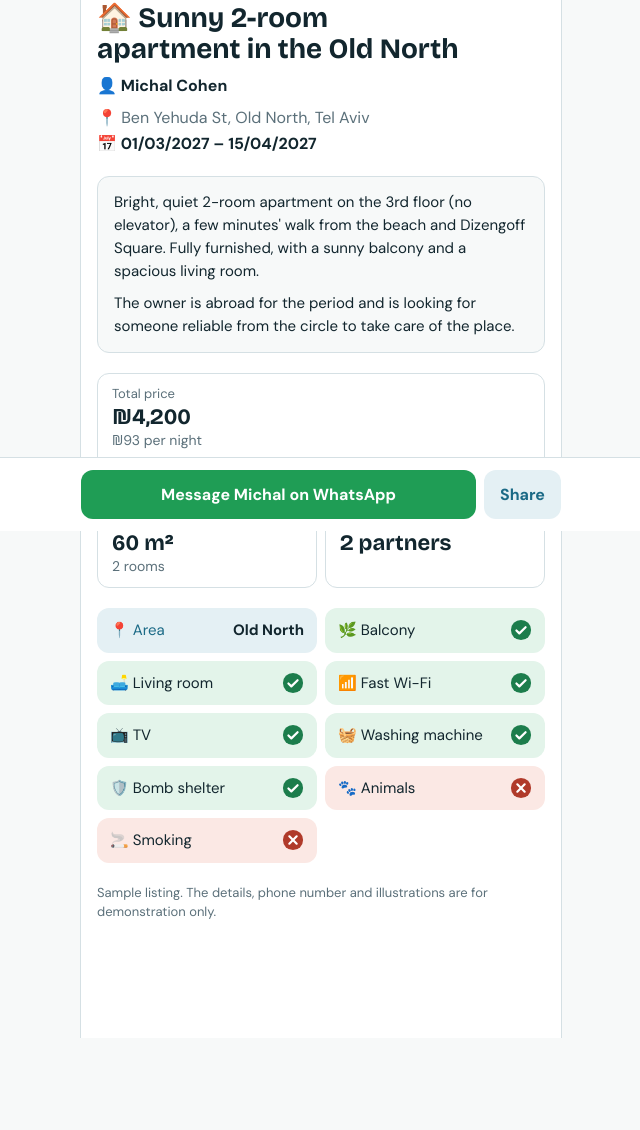
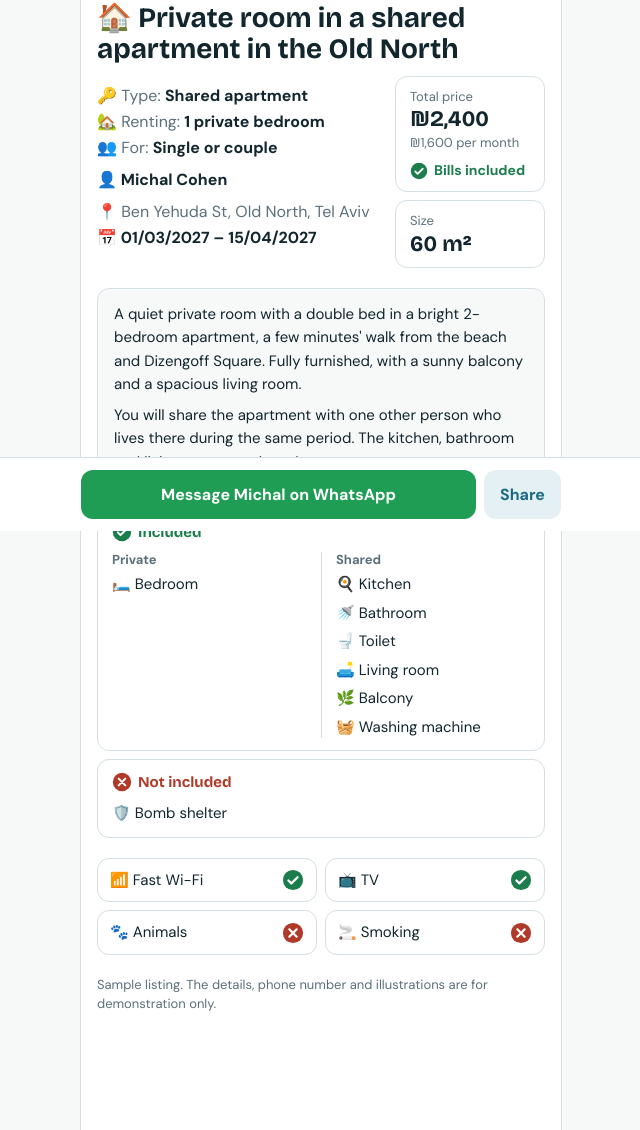
Before and after one commit to meraryz/sublet, a plain HTML site: page index.html in a window 1280 px wide. Shown: the part 269-1399 px from the top of the page, without its empty margins (319-959 px from the left). Before the commit the page ends 1307 px from the top, so only its background shows below. Drawn offline with nearby package versions, Linux system fonts and the light colour scheme.

Commit message:
Update listing details for shared apartment

```diff
--- a/index.html
+++ b/index.html
@@ -3,17 +3,17 @@
 <head>
 <meta charset="utf-8">
 <meta name="viewport" content="width=device-width, initial-scale=1">
-<title>2-room apartment in the Old North · 01/03–15/04</title>
+<title>Private room in the Old North · 01/03–15/04</title>
 
 <!-- LINK PREVIEW TAGS: WhatsApp / Telegram read these. og:image must be a full https URL to a 1200x630 JPG or PNG. -->
-<meta name="description" content="₪4,200 total (₪93/night) · 60 m² · 2 rooms · Old North, Tel Aviv">
+<meta name="description" content="₪2,400 total (₪1,600/month) · Private room · Shared apartment · Old North, Tel Aviv">
 <meta property="og:type" content="website">
-<meta property="og:title" content="2-room apartment in the Old North · 01/03–15/04">
-<meta property="og:description" content="₪4,200 total (₪93/night) · 60 m² · 2 rooms · Old North, Tel Aviv">
-<meta property="og:image" content="https://meraryz.github.io/sublet/old-north-en.png">
+<meta property="og:title" content="Private room in the Old North · 01/03–15/04">
+<meta property="og:description" content="₪2,400 total (₪1,600/month) · Private room · Shared apartment · Old North, Tel Aviv">
+<meta property="og:image" content="https://meraryz.github.io/sublet/old-north-shared-en.png">
 <meta property="og:image:width" content="1200">
 <meta property="og:image:height" content="630">
-<meta property="og:url" content="https://meraryz.github.io/sublet/old-north-en.html">
+<meta property="og:url" content="https://meraryz.github.io/sublet/old-north-shared-en.html">
 <meta name="twitter:card" content="summary_large_image">
 
 <link rel="preconnect" href="https://fonts.googleapis.com">
@@ -61,7 +61,15 @@ h1{font:700 28px/1.12 var(--f-display);margin:0;text-wrap:balance}
 .desc{background:var(--paper);border:1px solid var(--line);border-radius:12px;padding:14px 16px;font-size:15px;line-height:1.55}
 .desc p{margin:0}
 .desc p+p{margin-top:8px}
-.facts{display:grid;grid-template-columns:repeat(2,1fr);gap:8px}
+.facts{display:grid;grid-template-columns:1fr;gap:8px}
+.head{display:grid;grid-template-columns:1fr auto;gap:10px 14px;align-items:start}
+.head h1{grid-column:1/-1}
+.side{display:flex;flex-direction:column;gap:8px;min-width:150px}
+
+@media (max-width:380px){.head{grid-template-columns:1fr}.side{min-width:0}}
+.tf{margin:8px 0 0;display:flex;flex-direction:column;gap:2px;color:var(--muted)}
+.tf strong{color:var(--ink)}
+.fact.type strong{font-size:17px;line-height:1.25}
 .fact{border:1px solid var(--line);border-radius:12px;padding:10px 14px}
 .fact span{display:block;color:var(--muted);font-size:13px}
 .fact.wide{grid-column:1/-1}
@@ -76,14 +84,55 @@ h1{font:700 28px/1.12 var(--f-display);margin:0;text-wrap:balance}
 .b strong{font-weight:700}
 .b.info{background:var(--sea-soft);border-color:transparent}
 .b.info span{color:var(--sea)}
-.b.yes{background:var(--yes-soft);border-color:transparent}
+.b.yes{background:#fff;border-color:var(--line)}
 .b.yes span{color:var(--ink)}
-.b.no{background:var(--no-soft);border-color:transparent}
+.b.no{background:#fff;border-color:var(--line)}
 .b.no span{color:var(--ink)}
 .b svg{flex:none;width:22px;height:22px}
 .yes svg{color:var(--yes)}
 .no svg{color:var(--no)}
 .em{font-style:normal}
+.fact small.rates{display:flex;flex-wrap:wrap;gap:2px 16px}
+.fact small.rates span{white-space:nowrap}
+.stay{border:1px solid var(--line);border-radius:12px;padding:14px 16px}
+.stay dl{margin:0;display:flex;flex-direction:column;gap:8px}
+.stay dl div{display:flex;justify-content:space-between;gap:16px;font-size:15px}
+.stay dt{color:var(--muted);flex:none}
+.stay dd{margin:0;font-weight:700;text-align:right}
+.stay .ok{display:flex;align-items:center;gap:8px;margin:12px 0 0;color:var(--yes);font-weight:700;font-size:14px}
+.stay .ok svg{width:18px;height:18px;flex:none}
+.stay h2{font:700 18px/1.2 var(--f-display);margin:0 0 10px}
+.stay h3{font:700 15px/1.2 var(--f-display);margin:16px 0 8px}
+.sharing{list-style:none;padding:0;margin:0;display:grid;grid-template-columns:1fr 1fr;gap:8px}
+.sharing li{display:flex;justify-content:space-between;align-items:center;gap:8px;border:1px solid var(--line);border-radius:10px;padding:8px 10px;font-size:14px}
+.tag{border-radius:999px;font-size:12px;font-weight:700;padding:2px 8px;white-space:nowrap}
+.tag.sh{background:var(--yes-soft);color:var(--yes)}
+.tag.pv{background:var(--yes-soft);color:var(--yes)}
+.b.space{background:#fff}
+.b.space>span:first-child{color:var(--ink)}
+.b.wide{grid-column:1/-1}
+table.spaces{width:100%;border-collapse:separate;border-spacing:0;border:1px solid var(--line);border-radius:12px;overflow:hidden;font-size:15px}
+.spaces th,.spaces td{padding:9px 12px}
+.spaces thead th{background:var(--paper);color:var(--muted);font-size:13px;font-weight:700;text-align:center;width:26%}
+.spaces tbody th{text-align:left;font-weight:400}
+.spaces td{text-align:center;vertical-align:middle}
+.spaces tbody tr+tr th,.spaces tbody tr+tr td{border-top:1px solid var(--line)}
+.spaces td svg{width:22px;height:22px;display:inline-block;vertical-align:middle}
+.spaces td.y svg{color:var(--yes)}
+.spaces td.n svg{color:var(--no)}
+.zones{display:flex;flex-direction:column;gap:8px}
+.inc{border:1px solid var(--line);border-radius:12px;padding:12px 14px}
+.zones h3{display:flex;align-items:center;gap:6px;margin:0;font:700 15px/1.2 var(--f-display)}
+.zones h3 svg{width:20px;height:20px;flex:none}
+.inc h3{color:var(--yes)}
+.cols{display:grid;grid-template-columns:1fr 1fr;margin-top:10px}
+.col h4{margin:0 0 6px;font:700 13px/1.2 var(--f-body);color:var(--muted)}
+.col+.col{border-left:1px solid var(--line);padding-left:14px}
+.zones ul{list-style:none;margin:0;padding:0;display:flex;flex-direction:column;gap:6px;font-size:15px}
+.zones li.none{color:var(--muted)}
+.out{background:#fff;border:1px solid var(--line);border-radius:12px;padding:12px 14px}
+.out h3{color:var(--no)}
+.out ul{margin-top:10px;flex-direction:row;flex-wrap:wrap;gap:6px 16px}
 .sr{position:absolute;width:1px;height:1px;overflow:hidden;clip:rect(0 0 0 0);white-space:nowrap}
 .sample{color:var(--muted);font-size:13px;margin:0}
 .bar{position:fixed;left:0;right:0;bottom:0;background:#fff;border-top:1px solid var(--line);padding:12px 16px calc(12px + env(safe-area-inset-bottom));z-index:5}
@@ -140,34 +189,60 @@ h1{font:700 28px/1.12 var(--f-display);margin:0;text-wrap:balance}
   </div>
 
   <div class="body">
-    <div>
-      <h1>🏠 Sunny 2-room apartment in the Old North</h1>
-      <p class="contact"><i class="em" aria-hidden="true">👤</i> Michal Cohen<span class="sr"> (contact person)</span></p>
-      <p class="meta">
-        <span>📍 Ben Yehuda St, Old North, Tel Aviv</span>
-        <strong>📅 01/03/2027 – 15/04/2027</strong>
-      </p>
+    <div class="head">
+      <h1>🏠 Private room in a shared apartment in the Old North</h1>
+      <div class="info">
+        <p class="tf"><span>🔑 Type: <strong>Shared apartment</strong></span><span>🏡 Renting: <strong>1 private bedroom</strong></span><span>👥 For: <strong>Single or couple</strong></span></p>
+        <p class="contact"><i class="em" aria-hidden="true">👤</i> Michal Cohen<span class="sr"> (contact person)</span></p>
+        <p class="meta">
+          <span>📍 Ben Yehuda St, Old North, Tel Aviv</span>
+          <strong>📅 01/03/2027 – 15/04/2027</strong>
+        </p>
+      </div>
+      <div class="side">
+        <div class="fact price"><span>Total price</span><strong>₪2,400</strong><small class="rates"><span>₪1,600 per month</span></small><small class="incl yes"><svg aria-hidden="true"><use href="#ok"/></svg>Bills included<i class="sr"> Yes</i></small></div>
+        <div class="fact"><span>Size</span><strong>60 m²</strong></div>
+      </div>
     </div>
 
     <div class="desc">
-      <p>Bright, quiet 2-room apartment on the 3rd floor (no elevator), a few minutes' walk from the beach and Dizengoff Square. Fully furnished, with a sunny balcony and a spacious living room.</p>
-      <p>The owner is abroad for the period and is looking for someone reliable from the circle to take care of the place.</p>
+      <p>A quiet private room with a double bed in a bright 2-bedroom apartment, a few minutes' walk from the beach and Dizengoff Square. Fully furnished, with a sunny balcony and a spacious living room.</p>
+      <p>You will share the apartment with one other person who lives there during the same period. The kitchen, bathroom and living areas are shared.</p>
     </div>
 
-    <div class="facts">
-      <div class="fact wide"><span>Total price</span><strong>₪4,200</strong><small>₪93 per night</small><small class="incl yes"><svg aria-hidden="true"><use href="#ok"/></svg>Bills included<i class="sr"> Yes</i></small></div>
-      <div class="fact"><span>Size</span><strong>60 m²</strong><small>2 rooms</small></div>
-      <div class="fact"><span><i class="em" aria-hidden="true">👥</i> Suitable for</span><strong>2 partners</strong></div>
+
+    <div class="zones">
+      <section class="inc">
+        <h3><svg aria-hidden="true"><use href="#ok"/></svg> Included</h3>
+        <div class="cols">
+          <div class="col"><h4>Private</h4>
+            <ul>
+            <li><i class="em" aria-hidden="true">🛏️</i> Bedroom</li>
+            </ul>
+          </div>
+          <div class="col"><h4>Shared</h4>
+            <ul>
+            <li><i class="em" aria-hidden="true">🍳</i> Kitchen</li>
+            <li><i class="em" aria-hidden="true">🚿</i> Bathroom</li>
+            <li><i class="em" aria-hidden="true">🚽</i> Toilet</li>
+            <li><i class="em" aria-hidden="true">🛋️</i> Living room</li>
+            <li><i class="em" aria-hidden="true">🌿</i> Balcony</li>
+            <li><i class="em" aria-hidden="true">🧺</i> Washing machine</li>
+            </ul>
+          </div>
+        </div>
+      </section>
+      <section class="out">
+        <h3><svg aria-hidden="true"><use href="#nope"/></svg> Not included</h3>
+        <ul>
+            <li><i class="em" aria-hidden="true">🛡️</i> Bomb shelter</li>
+        </ul>
+      </section>
     </div>
 
     <ul class="badges">
-      <li class="b info"><span><i class="em" aria-hidden="true">📍</i> Area</span><strong>Old North</strong></li>
-      <li class="b yes"><span><i class="em" aria-hidden="true">🌿</i> Balcony</span><svg aria-hidden="true"><use href="#ok"/></svg><i class="sr">Yes</i></li>
-      <li class="b yes"><span><i class="em" aria-hidden="true">🛋️</i> Living room</span><svg aria-hidden="true"><use href="#ok"/></svg><i class="sr">Yes</i></li>
       <li class="b yes"><span><i class="em" aria-hidden="true">📶</i> Fast Wi-Fi</span><svg aria-hidden="true"><use href="#ok"/></svg><i class="sr">Yes</i></li>
       <li class="b yes"><span><i class="em" aria-hidden="true">📺</i> TV</span><svg aria-hidden="true"><use href="#ok"/></svg><i class="sr">Yes</i></li>
-      <li class="b yes"><span><i class="em" aria-hidden="true">🧺</i> Washing machine</span><svg aria-hidden="true"><use href="#ok"/></svg><i class="sr">Yes</i></li>
-      <li class="b yes"><span><i class="em" aria-hidden="true">🛡️</i> Bomb shelter</span><svg aria-hidden="true"><use href="#ok"/></svg><i class="sr">Yes</i></li>
       <li class="b no"><span><i class="em" aria-hidden="true">🐾</i> Animals</span><svg aria-hidden="true"><use href="#nope"/></svg><i class="sr">No</i></li>
       <li class="b no"><span><i class="em" aria-hidden="true">🚬</i> Smoking</span><svg aria-hidden="true"><use href="#nope"/></svg><i class="sr">No</i></li>
     </ul>
```
